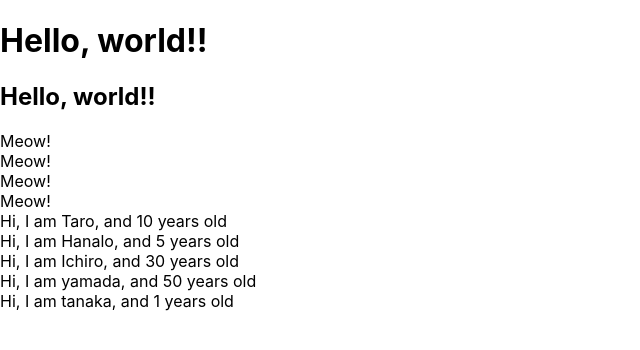
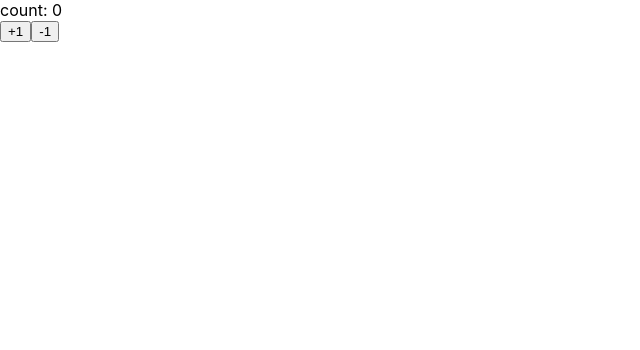
Before and after one commit to takiguchi-yu/react-redux-crud-application, a React (Create React App) app: page / in a window 1280 px wide. Shown: the top 350 px of the page, without its empty margins (0-640 px from the left). Built offline with nearby package versions, Linux system fonts and the light colour scheme.

Commit message:
learn state and setState

```diff
--- a/src/App.js
+++ b/src/App.js
@@ -1,82 +1,39 @@
-// import React, { Component } from 'react';
-import React from 'react';
-import PropTypes from 'prop-types';
+import React, { Component } from 'react';
 
 /**
- * プロパティに対する型チェックを行う
+ * prop-types はイミュータブル(変更不可)
+ * state は ミュータブル（変更可能）
  */
 
-// 関数コンポーネント
-
 function App() {
-  const profiles = [
-    {
-      name: "Ichiro",
-      age: 30,
-    },
-    {
-      name: "yamada",
-      age: 50,
-    },
-    {
-      name: "tanaka",
-      age: 1,
-    }
-  ]
-
-  return (
-    <React.Fragment>
-      <h1 className="foo">Hello, world!!</h1>
-      <h2 className="foo">Hello, world!!</h2>
-      <Cat />
-      <Cat />
-      <Cat />
-      <Cat />
-      <User name={"Taro"} age={10} />
-      <User name={"Hanalo"} age={5} />
-      {
-        profiles.map((profile, index) => {
-          return <User name={profile.name} age={profile.age} key={index} />
-        })
-      }
-    </React.Fragment>
-  )
+  return <Counter></Counter>
 }
 
-function Cat() {
-  return (
-    <div>Meow!</div>
-  )
+class Counter extends Component {
+  constructor(props) {
+    super(props)
+    console.log(this.state)
+    this.state = { count: 0 }
+  }
+
+  handlePlusButton = () => {
+    this.setState({ count: this.state.count + 1 })
+  }
+
+  handleMinusButton = () => {
+    this.setState({ count: this.state.count - 1 })
+  }
+
+  render() {
+    console.log(this.state)
+    return (
+      <React.Fragment>
+        <div>count: { this.state.count } </div>
+        <button onClick={this.handlePlusButton}>+1</button>
+        <button onClick={this.handleMinusButton}>-1</button>
+      </React.Fragment>
+    )
+  }
 }
 
-function User(props) {
-  return (
-    <div>Hi, I am {props.name}, and {props.age} years old</div>
-  )
-}
-
-// User のデフォルト値を定義
-// User.defaultProps = {
-//   age: 1
-// }
-
-// User の型を定義
-User.propTypes = {
-  name: PropTypes.string,
-  age: PropTypes.number.isRequired,
-}
-
-// クラスコンポーネント
-
-// class App extends Component {
-//   render() {
-//     return (
-//       <React.Fragment>
-//         <h1 className="foo">Hello, world!!</h1>
-//         <h2 className="foo">Hello, world!!</h2>
-//       </React.Fragment>
-//     )
-//   }
-// }
-
 export default App;
```
